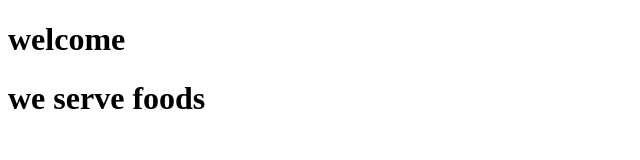
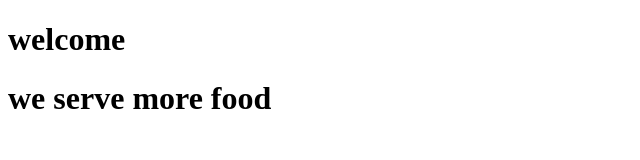
Before and after one commit to Abinesh-ktl/Assignment-4-github1-, a plain HTML site: page index.html in a window 1280 px wide. Shown: the whole page, without its empty margins (0-640 px from the left). Drawn offline with Linux system fonts and the light colour scheme.

Commit message:
update added

```diff
--- a/index.html
+++ b/index.html
@@ -8,7 +8,7 @@
 <body>
 
     <h1>welcome</h1>
-    <h1>we serve foods</h1>
+    <h1>we serve more food</h1>
 
 </body>
 </html>
```
